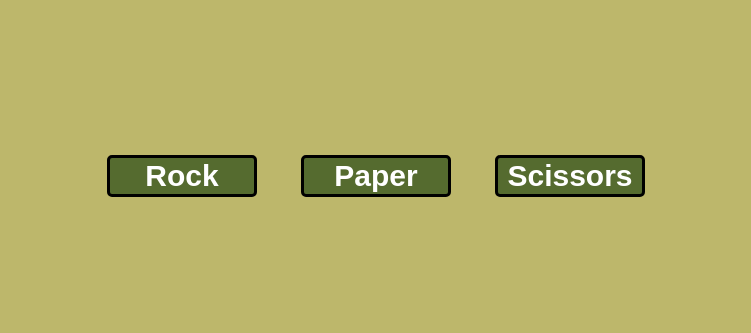
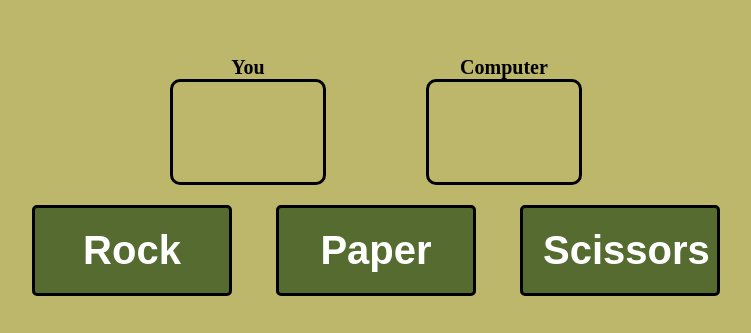
Before and after one commit to CassieV81/rps, a plain HTML site: page index.html in a window 1280 px wide. Shown: the part 222-555 px from the top of the page, without its empty margins (264-1015 px from the left). Drawn offline with Linux system fonts and the light colour scheme.

Commit message:
Add scoreboard to UI

```diff
--- a/index.html
+++ b/index.html
@@ -9,6 +9,17 @@
 <body>
 
     <div id="container">
+        <div class=scoreBoard>
+        <p>You</p>
+        <div id=scoreBoard1></div>
+        </div>
+        <div class=scoreBoard>
+        <p>Computer</p>
+        <div id=scoreBoard2></div>
+        </div>
+    </div>
+
+    <div>
         <button id="rock">Rock</button>
         <button id="paper">Paper</button>
         <button id="scissors">Scissors</button>
--- a/index.js
+++ b/index.js
@@ -22,6 +22,8 @@ function stopCount() {
 }
 
 
+
+
 function game() {
     for (i = 0; i < gamePlay; i++);
      if (playerScore == 5) {
@@ -44,22 +46,28 @@ function gamePlay(playerSelection) {
 let computerSelection = computerPlay();
 
     if (playerSelection === 'rock' && computerSelection === 'paper') {
-        computerScore++
+        computerScore++;
+        const currentScore = document.querySelector('#scoreBoard2').innerHTML = `${computerScore}`;
         result = `${computerScore} points to the computer, paper covers rock`;
     } else if (playerSelection === 'paper' && computerSelection === 'rock') {
-        playerScore++
+        playerScore++;
+        const currentScore = document.querySelector('#scoreBoard1').innerHTML = `${playerScore}`;
         result = `${playerScore} points to you, paper covers rock`;
     } else if (playerSelection === 'scissors' && computerSelection === 'rock') {
-        computerScore++
+        computerScore++;
+        const currentScore = document.querySelector('#scoreBoard2').innerHTML = `${computerScore}`;
         result = `${computerScore} points to the computer, rock crushes scissors`;
     } else if (playerSelection === 'rock' && computerSelection === 'scissors') {
-        playerScore++
+        playerScore++;
+        const currentScore = document.querySelector('#scoreBoard1').innerHTML = `${playerScore}`;
         result = `${playerScore} points to you, rock crushes scissors`;
     } else if (playerSelection === 'paper' && computerSelection === 'scissors') {
-        computerScore++
+        computerScore++;
+        const currentScore = document.querySelector('#scoreBoard2').innerHTML = `${computerScore}`;
         result = `${computerScore} points to the computer, scissors cuts paper`;
     } else if (playerSelection === 'scissors' && computerSelection === 'paper') {
-        playerScore++
+        playerScore++;
+        const currentScore = document.querySelector('#scoreBoard1').innerHTML = `${playerScore}`;
         result = `${playerScore} points to you, scissors cuts paper`;
     } else  {
         result = 'It\'s a tie...'
--- a/style.css
+++ b/style.css
@@ -12,6 +12,31 @@ body {
     justify-content: center;
     align-items: center;
     padding: 0 10px;
+}
+#container {
+    display: flex;
+    gap: 100px;
+}
+#scoreBoard1, #scoreBoard2 {
+    border-radius: 10px;
+    border: 3px solid black;
+    width: 150px;
+    height: 100px;
+    color: black;
+    font-weight: bold;
+    font-size: 30px;
+    display: flex;
+    justify-content: center;
+    align-items: center;
+}
+p {
+    text-align: center;
+    font-size: 20px;
+    font-weight: bold;
+    margin-bottom: 0;
+    padding-bottom: 0;
+}
+.scoreBoard {
 
 
 }
@@ -24,7 +49,7 @@ body {
     font-size: 20px;
 }
 #finalResult  {
-    border-radius: 5px;
+    border-radius: 10px;
     background: #800000;
     color: white;
     font-weight: bold;
@@ -37,8 +62,9 @@ button {
     background: #556b2f;
     color: white;
     font-weight: bold;
-    font-size: 30px;
+    font-size: 40px;
     align-self: center;
     margin: 20px;
-    width: 150px;
+    padding: 20px;
+    width: 200px;
 }
```
